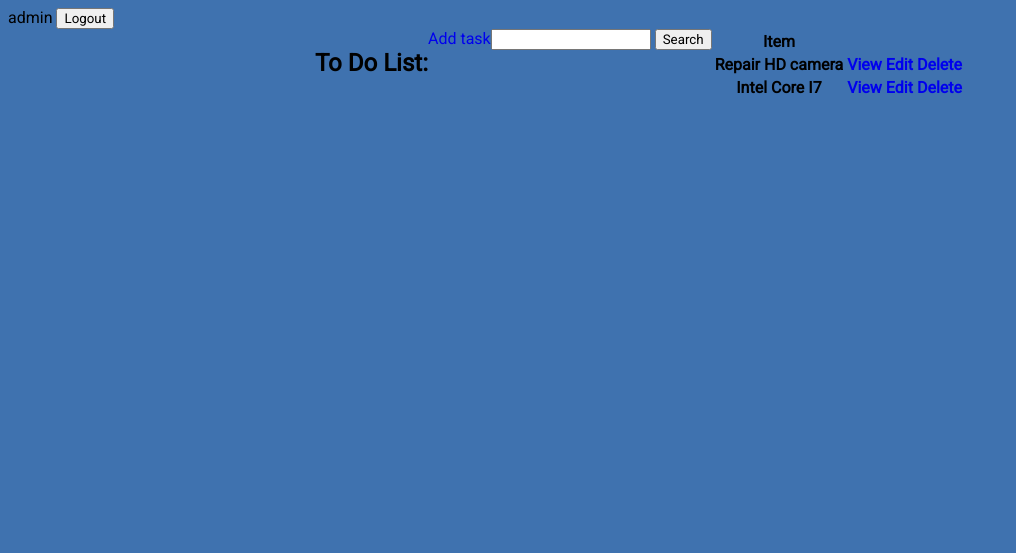
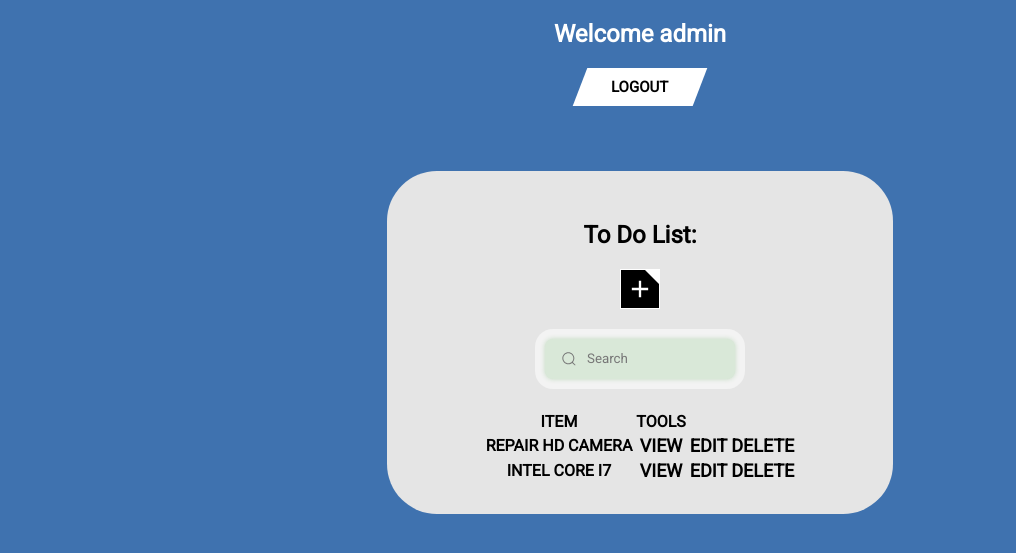
Before and after one commit to EMMMABK/ToDo-List, a Django app: page / in a window 1280 px wide. Shown: the top 553 px of the page, without its empty margins (0-1016 px from the left). Run offline with Django 5.2, Linux system fonts and the light colour scheme; a user stored in the database is signed in; data comes from the database, SQL or seed files in the repository; both versions use the stored data as it was after the commit; lists and menus that the app fills with data are empty.

Commit message:
add DashBoard

```diff
--- /dev/null
+++ b/ToDoList/ToDoListApp/static/list.css
@@ -0,0 +1,201 @@
+body{
+    text-align: center;
+}
+
+.button_logout {
+    background: #fff;
+    border: none;
+    padding: 10px 20px;
+    display: inline-block;
+    font-size: 15px;
+    font-weight: 600;
+    width: 120px;
+    text-transform: uppercase;
+    cursor: pointer;
+    transform: skew(-21deg);
+}
+
+.span_logout {
+    display: inline-block;
+    transform: skew(21deg);
+}
+
+.button_logout::before {
+    content: '';
+    position: absolute;
+    top: 0;
+    bottom: 0;
+    right: 100%;
+    left: 0;
+    background: rgb(20, 20, 20);
+    opacity: 0;
+    z-index: -1;
+    transition: all 0.5s;
+}
+
+.button_logout:hover {
+    color: #fff;
+}
+
+.button_logout:hover::before {
+    left: 0;
+    right: 0;
+    opacity: 1;
+}
+
+header{
+    margin-bottom: 30px;
+}
+
+.main{
+    display: flex;
+    align-items: center;
+    flex-direction: column;
+}
+
+table{
+    display: flex;
+    justify-content: center;
+}
+
+.plusButton {
+    --plus_sideLength: 2.5rem;
+    --plus_topRightTriangleSideLength: 0.9rem;
+    position: relative;
+    display: flex;
+    justify-content: center;
+    align-items: center;
+    border: 1px solid white;
+    width: var(--plus_sideLength);
+    height: var(--plus_sideLength);
+    background-color: #000000;
+    overflow: hidden;
+}
+
+.plusButton::before {
+    position: absolute;
+    content: "";
+    top: 0;
+    right: 0;
+    width: 0;
+    height: 0;
+    border-width: 0 var(--plus_topRightTriangleSideLength) var(--plus_topRightTriangleSideLength) 0;
+    border-style: solid;
+    border-color: transparent white transparent transparent;
+    transition-timing-function: ease-in-out;
+    transition-duration: 0.2s;
+}
+
+.plusButton:hover {
+    cursor: pointer;
+}
+
+.plusButton:hover::before {
+    --plus_topRightTriangleSideLength: calc(var(--plus_sideLength) * 2);
+}
+
+.plusButton:focus-visible::before {
+    --plus_topRightTriangleSideLength: calc(var(--plus_sideLength) * 2);
+}
+
+.plusButton>.plusIcon {
+    fill: white;
+    width: calc(var(--plus_sideLength) * 0.7);
+    height: calc(var(--plus_sideLength) * 0.7);
+    z-index: 1;
+    transition-timing-function: ease-in-out;
+    transition-duration: 0.2s;
+}
+
+.plusButton:hover>.plusIcon {
+    fill: black;
+    transform: rotate(180deg);
+}
+
+.plusButton:focus-visible>.plusIcon {
+    fill: black;
+    transform: rotate(180deg);
+}
+
+.group {
+    display: flex;
+    line-height: 28px;
+    align-items: center;
+    position: relative;
+    max-width: 190px;
+    padding-bottom: 20px;
+    padding-top: 30px;
+}
+
+.input {
+    height: 40px;
+    line-height: 28px;
+    padding: 0 1rem;
+    width: 100%;
+    padding-left: 2.5rem;
+    border: 2px solid transparent;
+    border-radius: 8px;
+    outline: none;
+    background-color: #D9E8D8;
+    color: #0d0c22;
+    box-shadow: 0 0 5px #C1D9BF, 0 0 0 10px #f5f5f5eb;
+    transition: .3s ease;
+}
+
+.input::placeholder {
+    color: #777;
+}
+
+.icon {
+    position: absolute;
+    left: 1rem;
+    fill: #777;
+    width: 1rem;
+    height: 1rem;
+}
+
+.btn {
+    font-size: 18px;
+    color: black;
+    font-family: inherit;
+    font-weight: 800;
+    cursor: pointer;
+    position: relative;
+    border: none;
+    background: none;
+    text-transform: uppercase;
+    transition-timing-function: cubic-bezier(0.25, 0.8, 0.25, 1);
+    transition-duration: 400ms;
+    transition-property: color;
+    cursor: pointer;
+}
+
+.btn:focus,
+.btn:hover {
+    color: black;
+}
+
+.btn:focus:after,
+.btn:hover:after {
+    width: 100%;
+    left: 0%;
+}
+
+.btn:after {
+    content: "";
+    pointer-events: none;
+    bottom: -2px;
+    left: 50%;
+    position: absolute;
+    width: 0%;
+    height: 2px;
+    background-color: black;
+    transition-timing-function: cubic-bezier(0.25, 0.8, 0.25, 1);
+    transition-duration: 400ms;
+    transition-property: width, left;
+}
+
+.table-tasks{
+    padding-top: 10px;
+    padding-bottom: 30px;
+}
--- a/ToDoList/ToDoListApp/templates/ToDoListApp/task_list.html
+++ b/ToDoList/ToDoListApp/templates/ToDoListApp/task_list.html
@@ -5,44 +5,60 @@
     <meta charset="UTF-8">
     <meta name="viewport" content="width=device-width, initial-scale=1.0">
     <link rel="stylesheet" href="{% static 'style.css' %}">
+    <link rel="stylesheet" href="{% static 'list.css' %}">
     <title>Task List</title>
 </head>
 <body>
     <header>
-        {{ request.user }}
+        <h2 class="header__title" style="color: white;">Welcome {{ request.user }}</h2>
         {% if request.user.is_authenticated %}
             <form action="{% url 'logout' %}" method="post" style="display: inline;">
                 {% csrf_token %}
-                <button type="submit">Logout</button>
+                <button class="button_logout" type="submit">
+                    <span class="span_logout">Logout</span>
+                </button>
             </form>
         {% else %}
             <a href="{% url 'login' %}">Login</a>
         {% endif %}
     </header>
     <main class="main">
+        <div class="main__container">
             <h2 class="main__title">To Do List:</h2>
-        <a href="{% url 'task-create' %}">Add task</a>
-
+            <a href="{% url 'task-create' %}" tabindex="0" class="plusButton">
+                <svg class="plusIcon" xmlns="http://www.w3.org/2000/svg" viewBox="0 0 30 30">
+                    <g mask="url(#mask0_21_345)">
+                    <path d="M13.75 23.75V16.25H6.25V13.75H13.75V6.25H16.25V13.75H23.75V16.25H16.25V23.75H13.75Z"></path>
+                    </g>
+                </svg>
+            </a>
             <form method="get" action="">
-            <input type="text" name="search-area" value="{{search_input}}">
-            <input type="submit" value="Search">
+                <div class="group">
+                    <svg class="icon" aria-hidden="true" viewBox="0 0 24 24">
+                        <g>
+                            <path d="M21.53 20.47l-3.66-3.66C19.195 15.24 20 13.214 20 11c0-4.97-4.03-9-9-9s-9 4.03-9 9 4.03 9 9 9c2.215 0 4.24-.804 5.808-2.13l3.66 3.66c.147.146.34.22.53.22s.385-.073.53-.22c.295-.293.295-.767.002-1.06zM3.5 11c0-4.135 3.365-7.5 7.5-7.5s7.5 3.365 7.5 7.5-3.365 7.5-7.5 7.5-7.5-3.365-7.5-7.5z"></path>
+                        </g>
+                    </svg>
+                    <input name="search-area" placeholder="Search" type="search" class="input" value="{{search_input}}">
+                </div>
             </form>
-
-        <table>
+            <table class="table-tasks">
                 <tr>
-                <th>Item</th>
+                    <th>ITEM</th>
+                    <th>TOOLS</th>
                 </tr>
                 {% for task in tasks %}
                 <tr>
-                <th>{{ task.title }}</th>
-                <th><a href="{% url 'task' task.id %}">View</a></th>
-                <th><a href="{% url 'task-update' task.id %}">Edit</a></th>
-                <th><a href="{% url 'task-delete' task.id %}">Delete</a></th>
+                    <th style="text-transform: uppercase;">{{ task.title }}</th>
+                    <th><a class="btn" href="{% url 'task' task.id %}">View</a></th>
+                    <th><a class="btn" href="{% url 'task-update' task.id %}">Edit</a></th>
+                    <th><a class="btn" href="{% url 'task-delete' task.id %}">Delete</a></th>
                 </tr>
                 {% empty %}
                     <h3 class="main_subtitle">No items in list</h3>
                 {% endfor %}
             </table>
+        </div>
     </main>
 </body>
 </html>
```
Also changed, not shown: ToDoList/db.sqlite3. Lines whose indentation alone changed are shown as unchanged.
